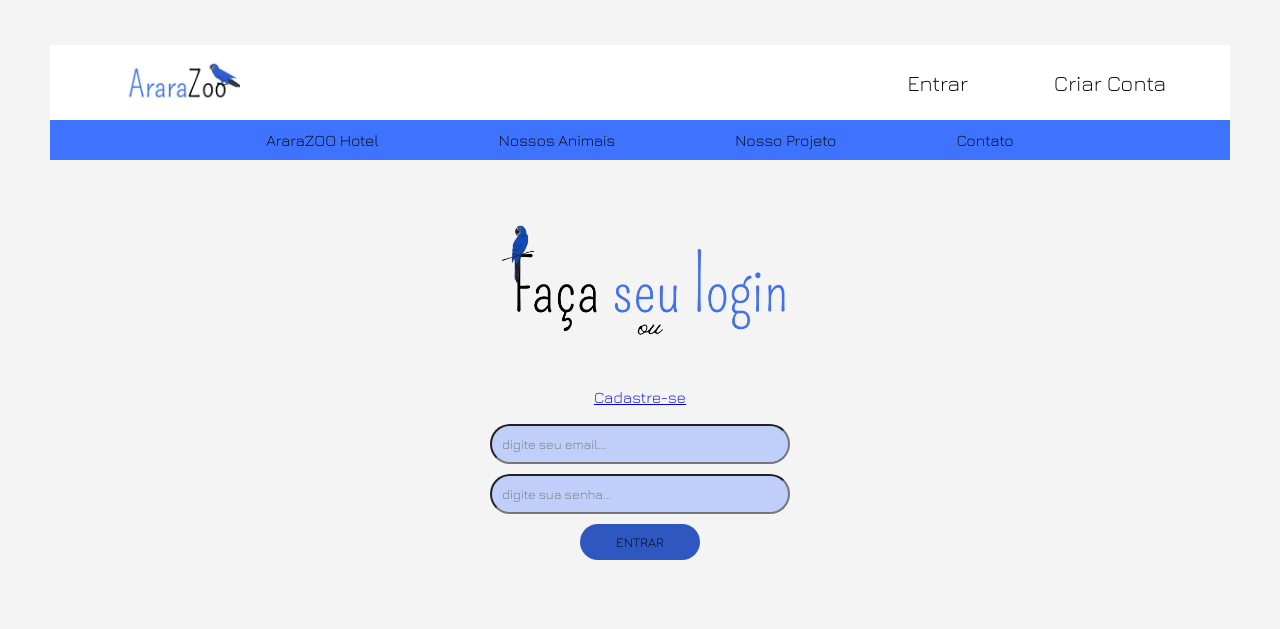
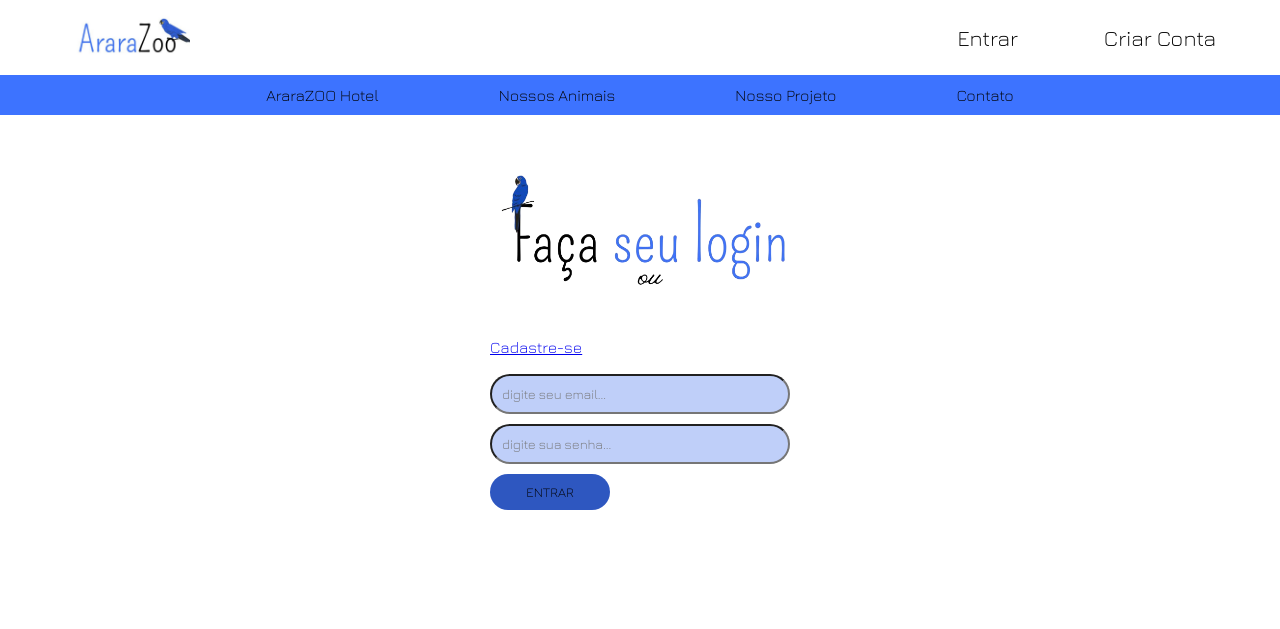
Before and after one commit to 00julia/AraraZoo, a PHP site: page /login in a window 1280 px wide. Shown: the top 629 px of the page. Run offline with PHP 8.4, Linux system fonts and the light colour scheme.

Commit message:
julia mogi!!

```diff
--- a/css/login.css
+++ b/css/login.css
@@ -1,11 +1,3 @@
-        body {
-            font-family: Arial, sans-serif;
-            background-color: #f4f4f4;
-            text-align: center;
-            padding: 50px;
-
-
-        }
         .login-container {
             width: 300px;
             margin: 0 auto;
--- a/login.php
+++ b/login.php
@@ -3,7 +3,7 @@
 ?>
 
 <link rel="stylesheet" href="css/login.css">
-    <div class="login-container">
+<div class="login-container">
         <!-- <h2></h2> -->
         <form action="/login" method="post">
         <div class="imagem">
```
